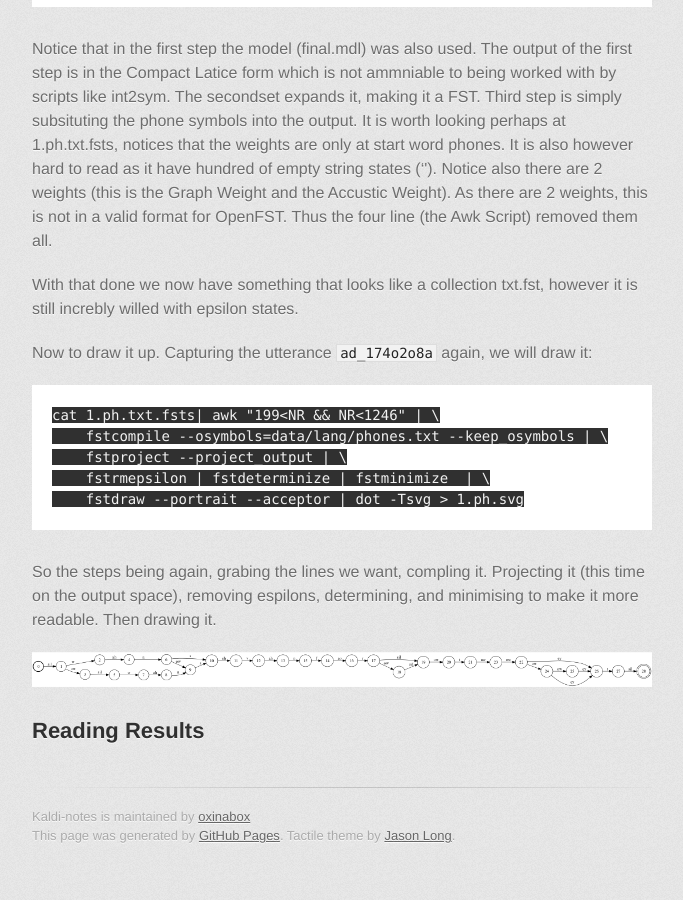
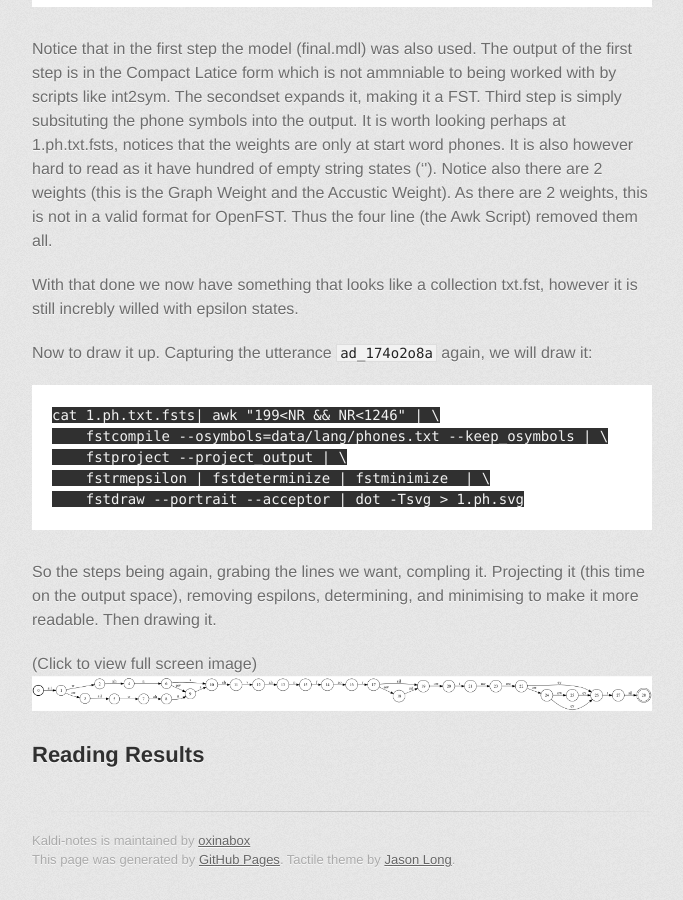
Before and after one commit to oxinabox/Kaldi-Notes, a Jekyll site: the page built from tidigits/train_eval.md, in a window 1280 px wide and 900 px high, scrolled down 8367 px. Shown: the whole window, without its empty margins (298-981 px from the left). Built offline with Jekyll 4.4.1, drawn with Linux system fonts in a browser that asks for light colours; some web fonts are replaced; Markdown is read by kramdown in place of the engine named in the settings; before the commit the page ends 9243 px from its top, so only the background shows below that.

Commit message:
=quick submission.

```diff
--- a/tidigits/train_eval.md
+++ b/tidigits/train_eval.md
@@ -358,7 +358,8 @@
 removing espilons, determining, and minimising to make it more readable.
 Then drawing it.
 
-![phone lattice](./174o2o8aPhones.png)
+(Click to view full screen image)
+[![phone lattice](./174o2o8aPhones.png)](./174o2o8aPhones.png)
 
 
 
```
